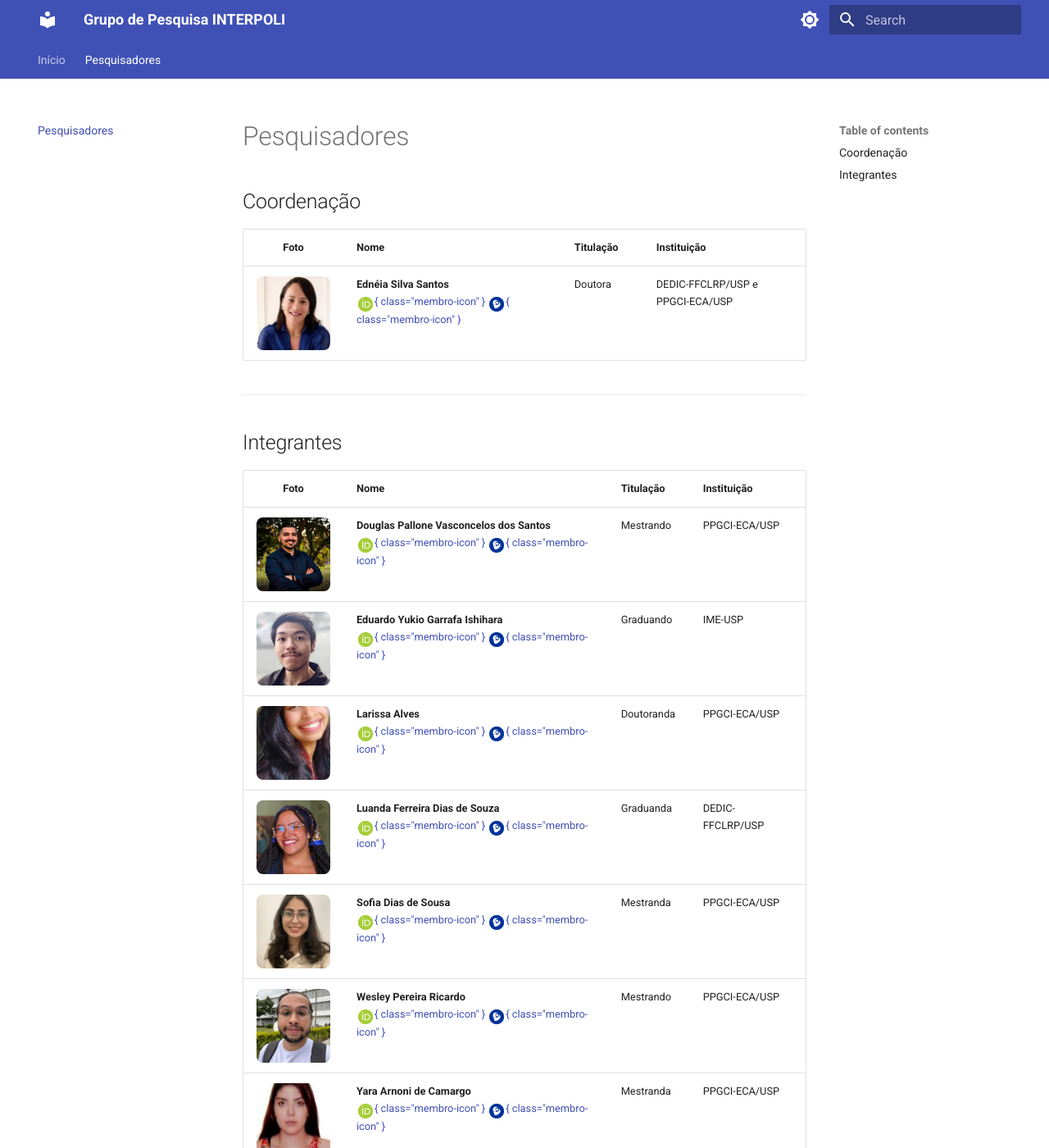
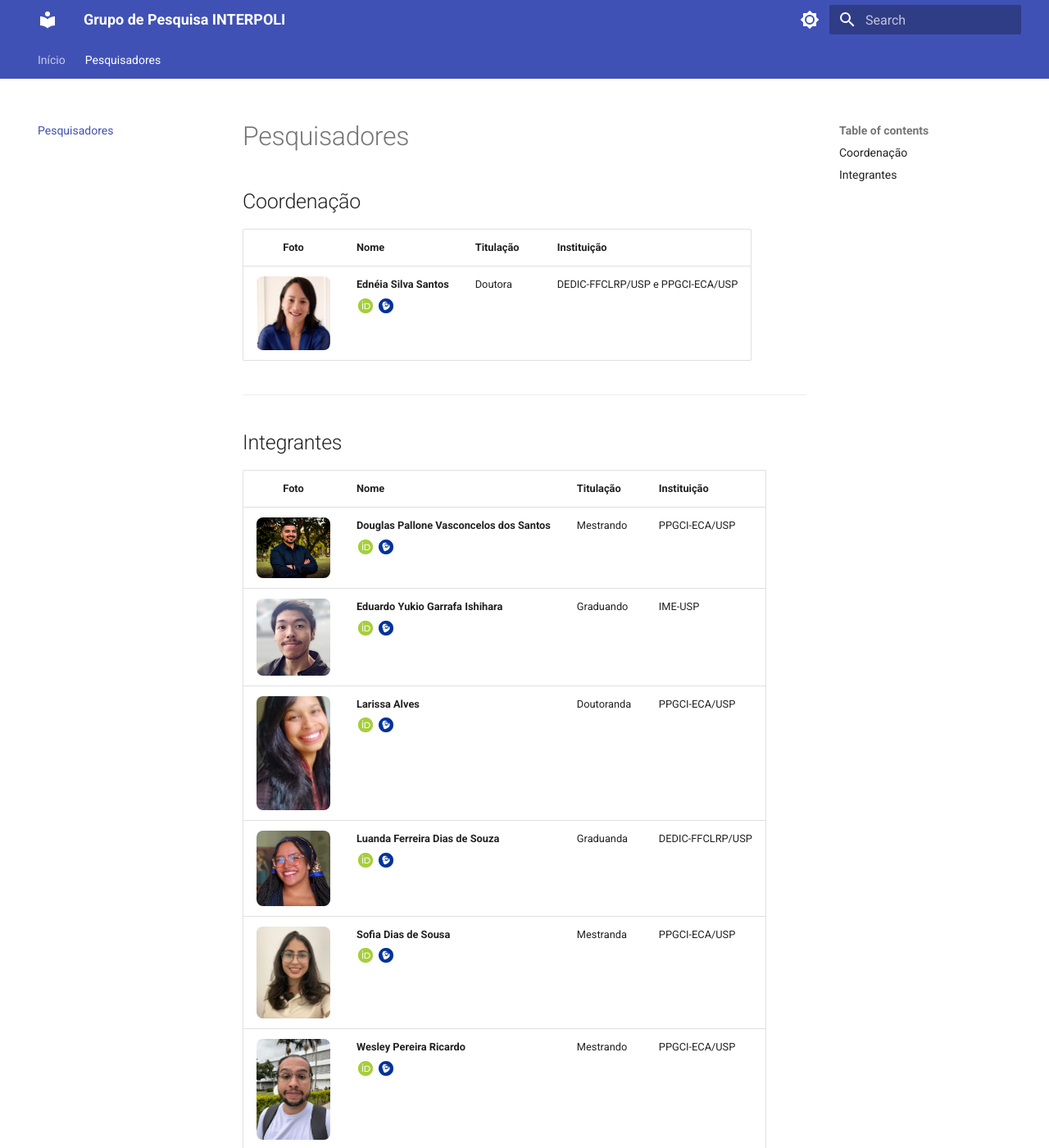
Before and after one commit to interpoli/interpoli.github.io, an MkDocs documentation site: the page built from docs/pesquisadores.md, in a window 1280 px wide and 1400 px high. Shown: the whole window at 82% size. Built offline with MkDocs 1.6.1 and Material for MkDocs 9.7.7, drawn with Linux system fonts in a browser that asks for light colours.

Commit message:
Update pesquisadores.md

```diff
--- a/docs/pesquisadores.md
+++ b/docs/pesquisadores.md
@@ -4,7 +4,7 @@
 
 | Foto | Nome | Titulação | Instituição |
 | :---: | :--- | :--- | :--- |
-| <img src="../ednéia.png" class="membro-foto"> | **Ednéia Silva Santos** <br> [![ORCID](../orcid.png){ class="membro-icon" }](https://orcid.org/0000-0003-1478-6828) [![Lattes](../lattes.png){ class="membro-icon" }](http://lattes.cnpq.br/0671510926276134) | Doutora | DEDIC-FFCLRP/USP e PPGCI-ECA/USP |
+| <img src="../ednéia.png" class="membro-foto"> | **Ednéia Silva Santos** <br> <a href="https://orcid.org/0000-0003-1478-6828"><img src="../orcid.png" class="membro-icon"></a> <a href="http://lattes.cnpq.br/0671510926276134"><img src="../lattes.png" class="membro-icon"></a> | Doutora | DEDIC-FFCLRP/USP e PPGCI-ECA/USP |
 
 ---
 
@@ -12,37 +12,35 @@
 
 | Foto | Nome | Titulação | Instituição |
 | :---: | :--- | :--- | :--- |
-| <img src="../douglas.png" class="membro-foto"> | **Douglas Pallone Vasconcelos dos Santos** <br> [![ORCID](../orcid.png){ class="membro-icon" }](https://orcid.org/) [![Lattes](../lattes.png){ class="membro-icon" }](http://lattes.cnpq.br/8423716199417538) | Mestrando | PPGCI-ECA/USP |
-| <img src="../eduardo.png" class="membro-foto"> | **Eduardo Yukio Garrafa Ishihara** <br> [![ORCID](../orcid.png){ class="membro-icon" }](https://orcid.org/) [![Lattes](../lattes.png){ class="membro-icon" }](http://lattes.cnpq.br/5896675221480951) | Graduando | IME-USP |
-| <img src="../larissa.png" class="membro-foto"> | **Larissa Alves** <br> [![ORCID](../orcid.png){ class="membro-icon" }](https://orcid.org/0000-0002-0563-8172) [![Lattes](../lattes.png){ class="membro-icon" }](http://lattes.cnpq.br/5714545457389700) | Doutoranda | PPGCI-ECA/USP |
-| <img src="../luanda.png" class="membro-foto"> | **Luanda Ferreira Dias de Souza** <br> [![ORCID](../orcid.png){ class="membro-icon" }](https://orcid.org/0009-0005-1443-7451) [![Lattes](../lattes.png){ class="membro-icon" }](http://lattes.cnpq.br/8714310367067380) | Graduanda | DEDIC-FFCLRP/USP |
-| <img src="../sofia.png" class="membro-foto"> | **Sofia Dias de Sousa** <br> [![ORCID](../orcid.png){ class="membro-icon" }](https://orcid.org/0009-0007-6901-985X) [![Lattes](../lattes.png){ class="membro-icon" }](http://lattes.cnpq.br/4620593182525929) | Mestranda | PPGCI-ECA/USP |
-| <img src="../wesley.png" class="membro-foto"> | **Wesley Pereira Ricardo** <br> [![ORCID](../orcid.png){ class="membro-icon" }](https://orcid.org/0009-0002-3347-2082) [![Lattes](../lattes.png){ class="membro-icon" }](http://lattes.cnpq.br/7254727084982500) | Mestrando | PPGCI-ECA/USP |
-| <img src="../yara.png" class="membro-foto"> | **Yara Arnoni de Camargo** <br> [![ORCID](../orcid.png){ class="membro-icon" }](https://orcid.org/0009-0005-1214-7346) [![Lattes](../lattes.png){ class="membro-icon" }](http://lattes.cnpq.br/1953685942065128) | Mestranda | PPGCI-ECA/USP |
+| <img src="../douglas.png" class="membro-foto"> | **Douglas Pallone Vasconcelos dos Santos** <br> <a href="https://orcid.org/"><img src="../orcid.png" class="membro-icon"></a> <a href="http://lattes.cnpq.br/8423716199417538"><img src="../lattes.png" class="membro-icon"></a> | Mestrando | PPGCI-ECA/USP |
+| <img src="../eduardo.png" class="membro-foto"> | **Eduardo Yukio Garrafa Ishihara** <br> <a href="https://orcid.org/"><img src="../orcid.png" class="membro-icon"></a> <a href="http://lattes.cnpq.br/5896675221480951"><img src="../lattes.png" class="membro-icon"></a> | Graduando | IME-USP |
+| <img src="../larissa.png" class="membro-foto"> | **Larissa Alves** <br> <a href="https://orcid.org/0000-0002-0563-8172"><img src="../orcid.png" class="membro-icon"></a> <a href="http://lattes.cnpq.br/5714545457389700"><img src="../lattes.png" class="membro-icon"></a> | Doutoranda | PPGCI-ECA/USP |
+| <img src="../luanda.png" class="membro-foto"> | **Luanda Ferreira Dias de Souza** <br> <a href="https://orcid.org/0009-0005-1443-7451"><img src="../orcid.png" class="membro-icon"></a> <a href="http://lattes.cnpq.br/8714310367067380"><img src="../lattes.png" class="membro-icon"></a> | Graduanda | DEDIC-FFCLRP/USP |
+| <img src="../sofia.png" class="membro-foto"> | **Sofia Dias de Sousa** <br> <a href="https://orcid.org/0009-0007-6901-985X"><img src="../orcid.png" class="membro-icon"></a> <a href="http://lattes.cnpq.br/4620593182525929"><img src="../lattes.png" class="membro-icon"></a> | Mestranda | PPGCI-ECA/USP |
+| <img src="../wesley.png" class="membro-foto"> | **Wesley Pereira Ricardo** <br> <a href="https://orcid.org/0009-0002-3347-2082"><img src="../orcid.png" class="membro-icon"></a> <a href="http://lattes.cnpq.br/7254727084982500"><img src="../lattes.png" class="membro-icon"></a> | Mestrando | PPGCI-ECA/USP |
+| <img src="../yara.png" class="membro-foto"> | **Yara Arnoni de Camargo** <br> <a href="https://orcid.org/0009-0005-1214-7346"><img src="../orcid.png" class="membro-icon"></a> <a href="http://lattes.cnpq.br/1953685942065128"><img src="../lattes.png" class="membro-icon"></a> | Mestranda | PPGCI-ECA/USP |
 
 <style>
-  /* Alvos diretos nas tags de imagem dentro das tabelas do MkDocs */
+  /* Remove restrições de largura máxima padrão do tema */
   .md-typeset table img {
     max-width: none !important;
   }
 
-  /* Força tamanho das fotos de perfil e cantos arredondados */
-  .md-typeset table img[src*=".png"]:not([src*="orcid"]):not([src*="lattes"]) {
+  /* Exibe a foto inteira sem cortes, mantendo proporção e cantos arredondados */
+  .membro-foto {
     width: 90px !important;
-    height: 90px !important;
+    height: auto !important;
     border-radius: 8px !important;
-    object-fit: cover !important;
     display: block !important;
     margin: 0 auto !important;
   }
 
-  /* Força tamanho minúsculo dos ícones do Lattes e Orcid */
-  .md-typeset table img[src*="orcid"],
-  .md-typeset table img[src*="lattes"] {
+  /* Controla estritamente o tamanho dos ícones Lattes e Orcid */
+  .membro-icon {
     width: 18px !important;
     height: 18px !important;
     display: inline-block !important;
     vertical-align: middle !important;
-    margin: 4px 2px 0 2px !important;
+    margin: 6px 2px 0 2px !important;
   }
 </style>
```
